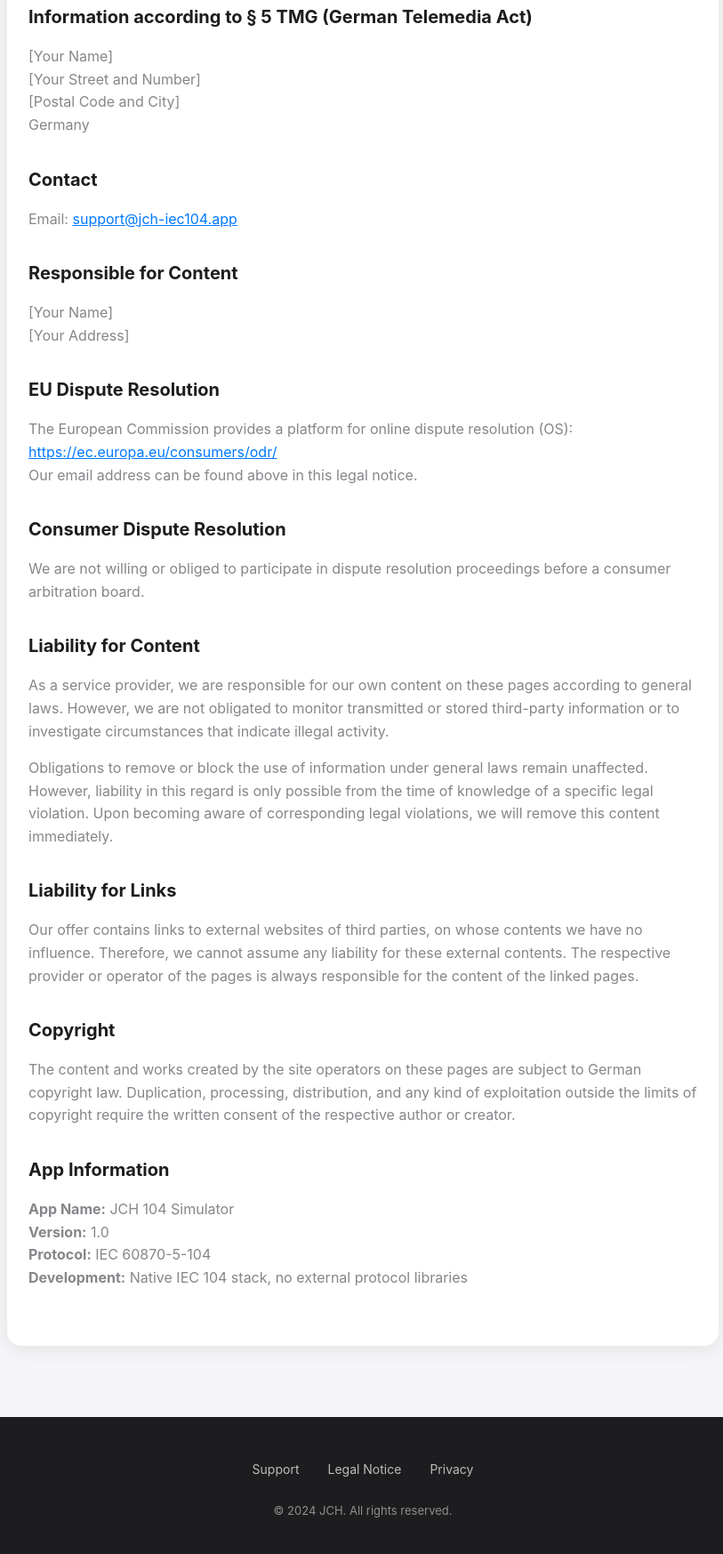
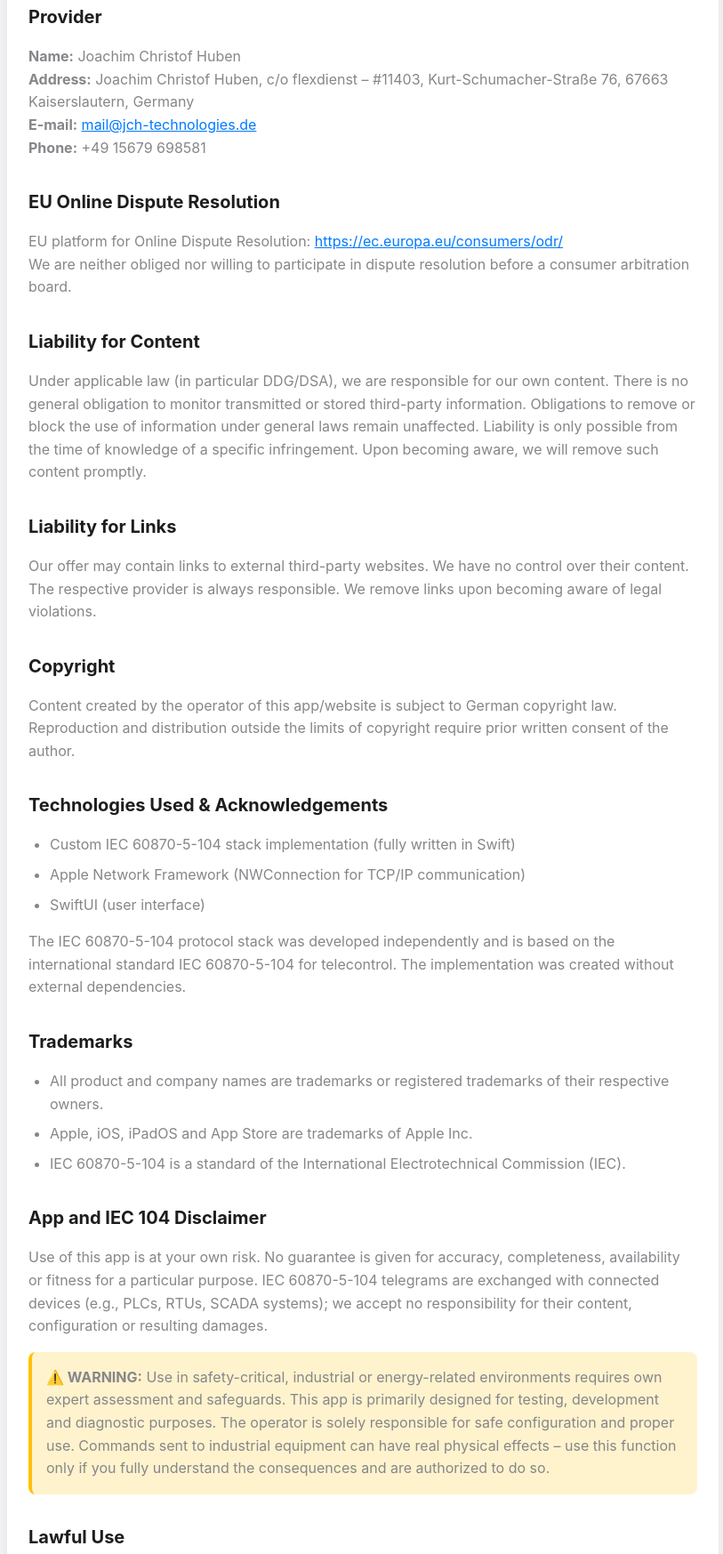
Before and after one commit to jch-technologies/jch_104_simulator, a plain HTML site: page docs/en/legal.html in a window 1280 px wide. Shown: the part 245-1992 px from the top of the page at 89% size, without its empty margins (232-1045 px from the left). Drawn offline with Linux system fonts and the light colour scheme.

Commit message:
Update legal notice with provider information

```diff
--- a/docs/en/legal.html
+++ b/docs/en/legal.html
@@ -26,76 +26,94 @@
 
     <main class="legal-page">
         <div class="legal-content">
-            <h1>Legal Notice</h1>
+            <h1>Legal Notice (Imprint)</h1>
 
-            <h2>Information according to § 5 TMG (German Telemedia Act)</h2>
+            <h2>Provider</h2>
             <p>
-                [Your Name]<br>
-                [Your Street and Number]<br>
-                [Postal Code and City]<br>
-                Germany
+                <strong>Name:</strong> Joachim Christof Huben<br>
+                <strong>Address:</strong> Joachim Christof Huben, c/o flexdienst – #11403, Kurt-Schumacher-Straße 76, 67663 Kaiserslautern, Germany<br>
+                <strong>E-mail:</strong> <a href="mailto:mail@jch-technologies.de">mail@jch-technologies.de</a><br>
+                <strong>Phone:</strong> +49 15679 698581
             </p>
 
-            <h2>Contact</h2>
+            <h2>EU Online Dispute Resolution</h2>
             <p>
-                Email: <a href="mailto:support@jch-iec104.app">support@jch-iec104.app</a>
-            </p>
-
-            <h2>Responsible for Content</h2>
-            <p>
-                [Your Name]<br>
-                [Your Address]
-            </p>
-
-            <h2>EU Dispute Resolution</h2>
-            <p>
-                The European Commission provides a platform for online dispute resolution (OS):
+                EU platform for Online Dispute Resolution:
                 <a href="https://ec.europa.eu/consumers/odr/" target="_blank">https://ec.europa.eu/consumers/odr/</a><br>
-                Our email address can be found above in this legal notice.
-            </p>
-
-            <h2>Consumer Dispute Resolution</h2>
-            <p>
-                We are not willing or obliged to participate in dispute resolution proceedings
-                before a consumer arbitration board.
+                We are neither obliged nor willing to participate in dispute resolution before a consumer arbitration board.
             </p>
 
             <h2>Liability for Content</h2>
             <p>
-                As a service provider, we are responsible for our own content on these pages
-                according to general laws. However, we are not obligated to monitor transmitted
-                or stored third-party information or to investigate circumstances that indicate
-                illegal activity.
-            </p>
-            <p>
-                Obligations to remove or block the use of information under general laws remain
-                unaffected. However, liability in this regard is only possible from the time of
-                knowledge of a specific legal violation. Upon becoming aware of corresponding
-                legal violations, we will remove this content immediately.
+                Under applicable law (in particular DDG/DSA), we are responsible for our own content. There is no general obligation to monitor transmitted or stored third-party information. Obligations to remove or block the use of information under general laws remain unaffected. Liability is only possible from the time of knowledge of a specific infringement. Upon becoming aware, we will remove such content promptly.
             </p>
 
             <h2>Liability for Links</h2>
             <p>
-                Our offer contains links to external websites of third parties, on whose contents
-                we have no influence. Therefore, we cannot assume any liability for these external
-                contents. The respective provider or operator of the pages is always responsible
-                for the content of the linked pages.
+                Our offer may contain links to external third-party websites. We have no control over their content. The respective provider is always responsible. We remove links upon becoming aware of legal violations.
             </p>
 
             <h2>Copyright</h2>
             <p>
-                The content and works created by the site operators on these pages are subject to
-                German copyright law. Duplication, processing, distribution, and any kind of
-                exploitation outside the limits of copyright require the written consent of the
-                respective author or creator.
+                Content created by the operator of this app/website is subject to German copyright law. Reproduction and distribution outside the limits of copyright require prior written consent of the author.
             </p>
 
-            <h2>App Information</h2>
+            <h2>Technologies Used & Acknowledgements</h2>
+            <ul>
+                <li>Custom IEC 60870-5-104 stack implementation (fully written in Swift)</li>
+                <li>Apple Network Framework (NWConnection for TCP/IP communication)</li>
+                <li>SwiftUI (user interface)</li>
+            </ul>
             <p>
-                <strong>App Name:</strong> JCH 104 Simulator<br>
-                <strong>Version:</strong> 1.0<br>
-                <strong>Protocol:</strong> IEC 60870-5-104<br>
-                <strong>Development:</strong> Native IEC 104 stack, no external protocol libraries
+                The IEC 60870-5-104 protocol stack was developed independently and is based on the international standard IEC 60870-5-104 for telecontrol. The implementation was created without external dependencies.
+            </p>
+
+            <h2>Trademarks</h2>
+            <ul>
+                <li>All product and company names are trademarks or registered trademarks of their respective owners.</li>
+                <li>Apple, iOS, iPadOS and App Store are trademarks of Apple Inc.</li>
+                <li>IEC 60870-5-104 is a standard of the International Electrotechnical Commission (IEC).</li>
+            </ul>
+
+            <h2>App and IEC 104 Disclaimer</h2>
+            <p>
+                Use of this app is at your own risk. No guarantee is given for accuracy, completeness, availability or fitness for a particular purpose. IEC 60870-5-104 telegrams are exchanged with connected devices (e.g., PLCs, RTUs, SCADA systems); we accept no responsibility for their content, configuration or resulting damages.
+            </p>
+            <p style="background: #fff3cd; padding: 16px; border-radius: 8px; border-left: 4px solid #ffc107;">
+                <strong>⚠️ WARNING:</strong> Use in safety-critical, industrial or energy-related environments requires own expert assessment and safeguards. This app is primarily designed for testing, development and diagnostic purposes. The operator is solely responsible for safe configuration and proper use. Commands sent to industrial equipment can have real physical effects – use this function only if you fully understand the consequences and are authorized to do so.
+            </p>
+
+            <h2>Lawful Use</h2>
+            <p>
+                The app must only be used in compliance with applicable national laws and regulations. The publisher expressly disclaims any illegal use or actions beyond lawful operation. Unauthorized connection to third-party networks or systems is prohibited.
+            </p>
+
+            <h2>Terms of Use (EULA)</h2>
+            <ul>
+                <li><strong>License:</strong> You are granted a personal, non-transferable, revocable license to use the app on Apple devices you own or control.</li>
+                <li><strong>Termination:</strong> We may terminate the license without notice if you violate these terms or applicable law; you may end use at any time by uninstalling.</li>
+                <li><strong>Changes/Availability:</strong> Features, content and availability may change or be discontinued; there is no entitlement to continued provision.</li>
+            </ul>
+
+            <h2>Right of Withdrawal / Refunds (EU/EEA)</h2>
+            <ul>
+                <li>Purchases are concluded with Apple (App Store). Cancellations/refunds are handled by Apple.</li>
+                <li>Under EU law, consumers generally have a 14-day right of withdrawal for digital content. This may lapse once you explicitly consent to start delivery before the period ends.</li>
+                <li>Please request refunds via <a href="https://reportaproblem.apple.com" target="_blank">reportaproblem.apple.com</a>.</li>
+            </ul>
+
+            <h2>Governing Venue</h2>
+            <p>
+                For legal disputes, the place of jurisdiction is Germany, as stated in our terms/EULA where applicable.
+            </p>
+
+            <h2>Severability</h2>
+            <p>
+                If any provision of these notices/EULA is or becomes invalid or unenforceable, the remaining provisions shall remain in full force and effect.
+            </p>
+
+            <p style="margin-top: 32px; color: var(--text-secondary);">
+                <em>As of: January 2026</em>
             </p>
         </div>
     </main>
@@ -107,7 +125,7 @@
                 <a href="legal.html">Legal Notice</a>
                 <a href="privacy.html">Privacy</a>
             </div>
-            <p>&copy; 2024 JCH. All rights reserved.</p>
+            <p>&copy; 2024-2026 Joachim Christof Huben. All rights reserved.</p>
         </div>
     </footer>
 </body>
```
